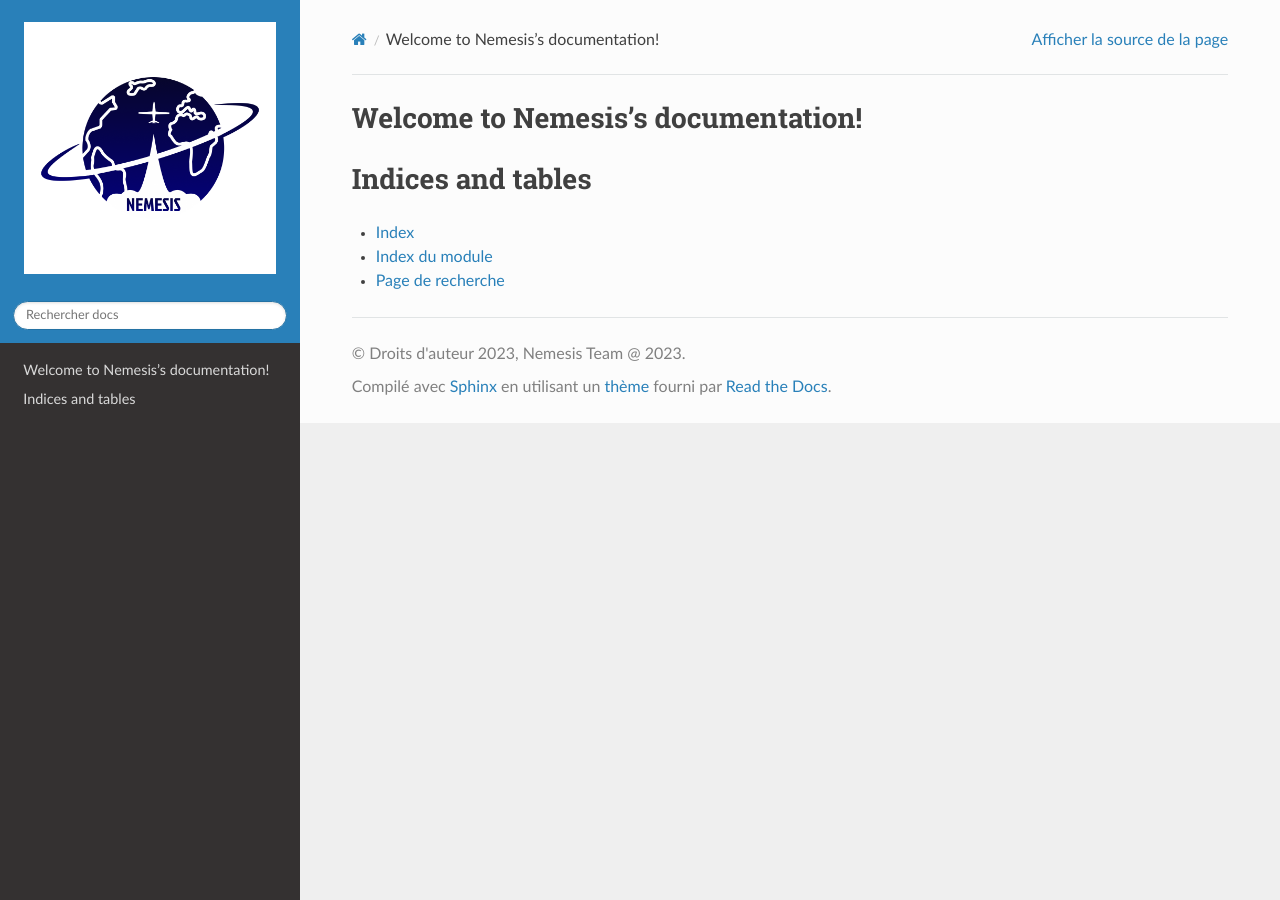
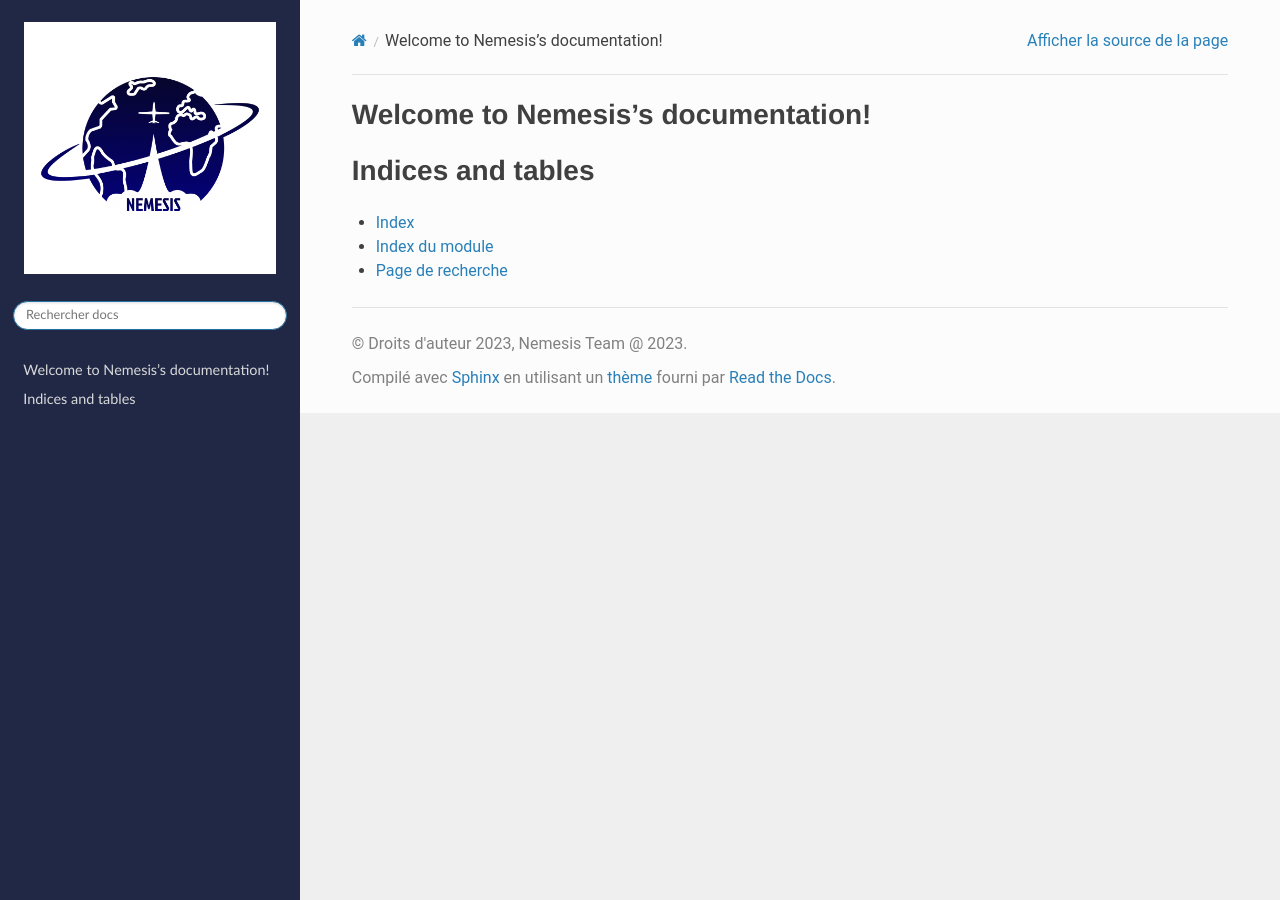
Before and after one commit to NemesisDrone/Doc, a Sphinx documentation site: the page built from doc/source/index.rst, in a window 1280 px wide. Built offline with Sphinx 7.4.7 and the Read the Docs theme 2.0.0, drawn with Linux system fonts in a browser that asks for light colours.

Commit message:
docs: changed style

```diff
--- a/doc/source/_templates/layout.html
+++ b/doc/source/_templates/layout.html
@@ -2,3 +2,26 @@
 {% block extrahead %}
     <link href="{{ pathto('_static/custom.css', 1) }}" rel="stylesheet">
 {% endblock %}
+{% block footer %} {{ super() }}
+    <style>
+    /* Sidebar header (and topbar for mobile) */
+    .wy-side-nav-search, .wy-nav-top {
+      background: #202845;
+    }
+
+    /* Sidebar */
+    .wy-nav-side {
+      background: #202845;
+    }
+
+    /* Content */
+    .wy-nav-content {
+      font-family: Roboto, sans-serif;
+    }
+
+    /* All titles */
+    .wy-nav-content-wrap h1, .wy-nav-content-wrap h2, .wy-nav-content-wrap h3, .wy-nav-content-wrap h4, .wy-nav-content-wrap h5, .wy-nav-content-wrap h6 {
+      font-family: "Helvetica Neue", Helvetica, Arial, sans-serif;
+    }
+  </style>
+{% endblock %}
```
Also changed, not shown: 11 other files.
